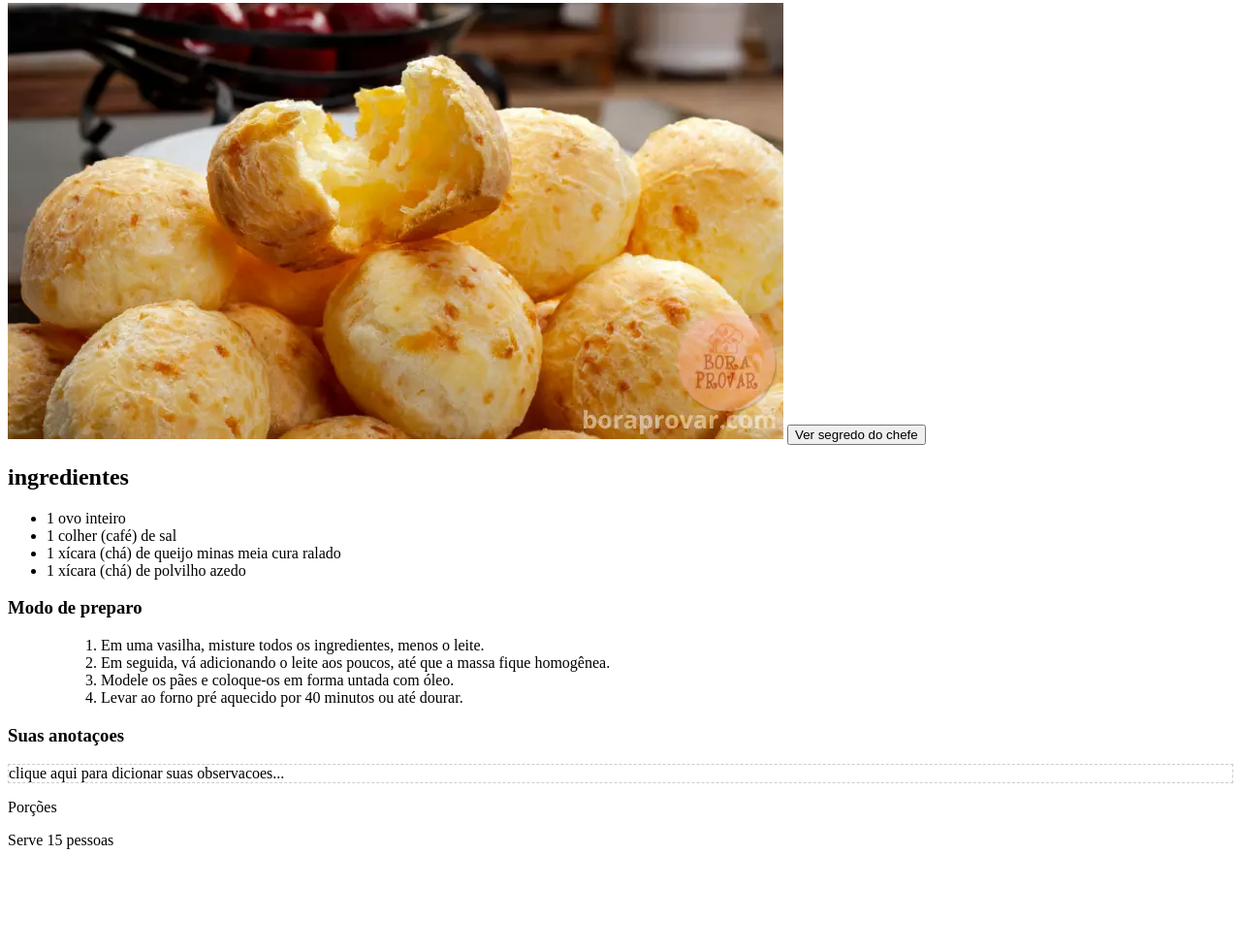
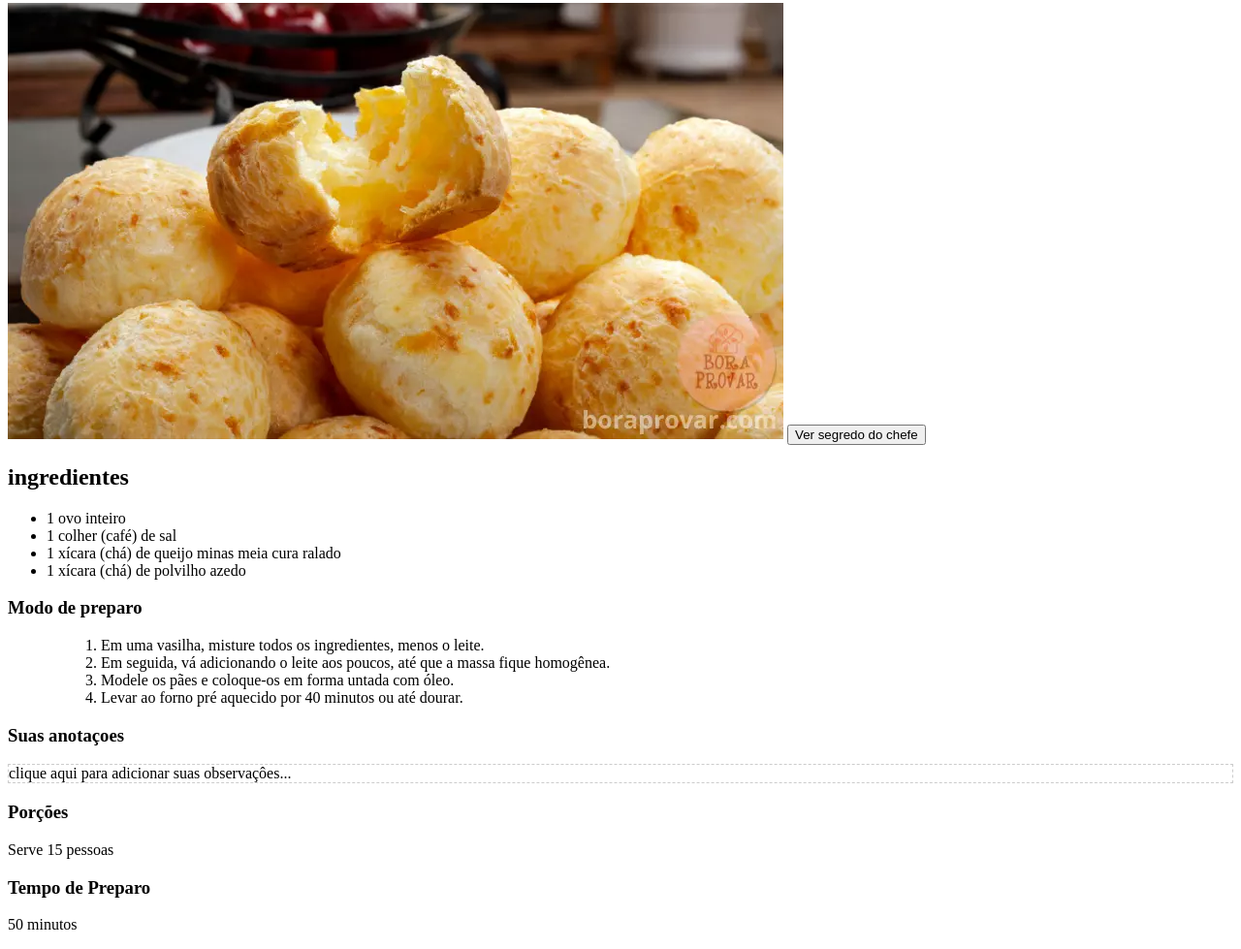
Before and after one commit to joseulianadev/Receitas-de-minas-1, a plain HTML site: page index.html in a window 1280 px wide. Shown: the part 124-1103 px from the top of the page at 97% size. Before the commit the page ends 1016 px from the top, so only its background shows below. Drawn offline with Linux system fonts and the light colour scheme.

Commit message:
feat: adiciona as seçôes tempo de preparo e porções

```diff
--- a/index.html
+++ b/index.html
@@ -29,9 +29,9 @@
     <h3>Modo de preparo</h3>
     <ol>
         <ul>1. Em uma vasilha, misture todos os ingredientes, menos o leite.</ul>
-        <ul> 2. Em seguida, vá adicionando o leite aos poucos, até que a massa fique homogênea.</ul>
-        <ul> 3. Modele os pães e coloque-os em forma untada com óleo.</ul>
-        <ul> 4. Levar ao forno pré aquecido por 40 minutos ou até dourar.</ul>
+        <ul>2. Em seguida, vá adicionando o leite aos poucos, até que a massa fique homogênea.</ul>
+        <ul>3. Modele os pães e coloque-os em forma untada com óleo.</ul>
+        <ul>4. Levar ao forno pré aquecido por 40 minutos ou até dourar.</ul>
     </ol>
 
 </section>
@@ -39,14 +39,17 @@
 <section>
 <h3>Suas anotaçoes</h3>
 <div style="border: 1px dashed #ccc; padding: 10 px"
-contentible="true">
-    clique aqui para dicionar suas observacoes...
+contenteditable="true">
+    clique aqui para adicionar suas observaçôes...
 </div>
 </section>
-            <p>Porções</p>
+<section>
+    <h3>Porções</h3>
     <p>Serve 15 pessoas</p>
-
-
+</section>
+<section>
+    <h3>Tempo de Preparo</h3>
+    <p>50 minutos</p>
 </section>
 </main>
 </body>
```
